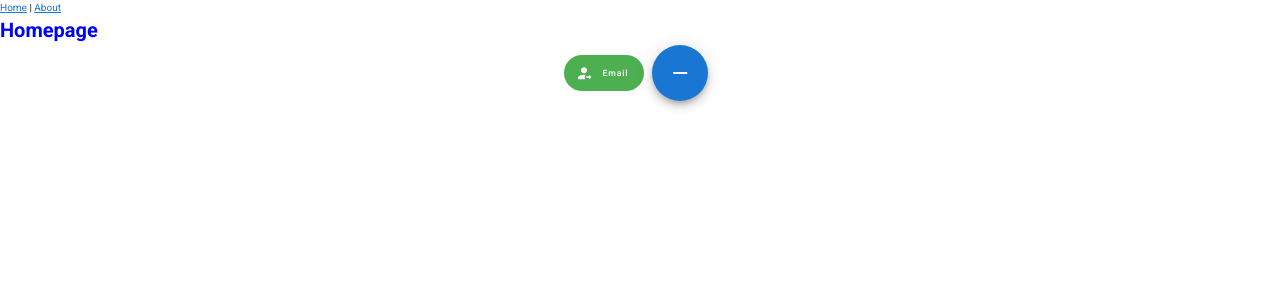
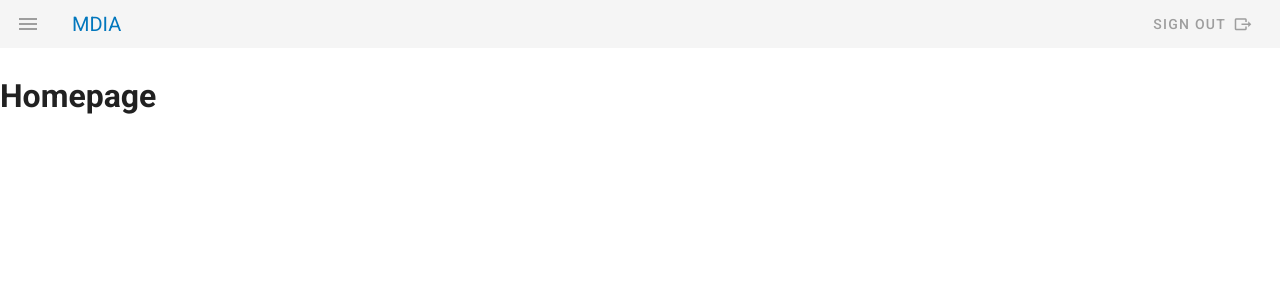
Before and after one commit to Sent1ence/capstone-1, a Vue app in the folder mdia-front/: page /#/ in a window 1280 px wide. Shown: the top 300 px of the page. Built offline with nearby package versions, Linux system fonts and the light colour scheme.

Commit message:
Prototype 2 of development

```diff
--- a/mdia-front/src/App.vue
+++ b/mdia-front/src/App.vue
@@ -1,22 +1,17 @@
 <template>
-  <v-app>
-    <div class="nav">
-      <router-link to="/">Home</router-link> |
-      <router-link to="/About">About</router-link>
-    </div>
+  <v-app id="app" class="grey ligten-4">
+    <TopNav />
     <v-content>
       <router-view></router-view>
     </v-content>
   </v-app>
 </template>
 
-
-
 <script>
+import TopNav from "./components/TopNav";
 export default {
-  name: "App",
-  data: () => ({
-    //
-  })
+  components: {
+    TopNav
+  }
 };
 </script>
--- /dev/null
+++ b/mdia-front/src/components/TopNav.vue
@@ -0,0 +1,57 @@
+<template>
+  <v-container>
+    <v-app-bar dense flat app>
+      <v-app-bar-nav-icon class="grey--text" @click="drawer = !drawer"></v-app-bar-nav-icon>
+      <v-toolbar-title class="text-uppercase light-blue--text text--darken-3">MDIA</v-toolbar-title>
+
+      <v-spacer></v-spacer>
+
+      <v-btn text color="grey">
+        <span>Sign Out</span>
+        <v-icon right>mdi-export</v-icon>
+      </v-btn>
+    </v-app-bar>
+    <v-navigation-drawer v-model="drawer" class="success" app>
+      <template v-slot:prepend>
+        <v-list-item two-line>
+          <v-list-item-avatar>
+            <img src="https://randomuser.me/api/portraits/women/69.jpg" />
+          </v-list-item-avatar>
+
+          <v-list-item-content>
+            <v-list-item-title>Jane Smith</v-list-item-title>
+            <v-list-item-subtitle>Logged In</v-list-item-subtitle>
+          </v-list-item-content>
+        </v-list-item>
+      </template>
+
+      <v-divider></v-divider>
+
+      <v-list dense nav>
+        <v-list-item v-for="item in items" :key="item.text" router :to="item.path">
+          <v-list-item-icon>
+            <v-icon>{{ item.icon }}</v-icon>
+          </v-list-item-icon>
+          <v-list-item-content>
+            <v-list-item-title>{{ item.title }}</v-list-item-title>
+          </v-list-item-content>
+        </v-list-item>
+      </v-list>
+    </v-navigation-drawer>
+  </v-container>
+</template>
+
+<script>
+export default {
+  data() {
+    return {
+      drawer: false,
+      items: [
+        { title: "Dashboard", icon: "mdi-view-dashboard", path: "/" },
+        { title: "My Account", icon: "mdi-account", path: "/Profile" },
+        { title: "About", icon: "mdi-newspaper", path: "/About" }
+      ]
+    };
+  }
+};
+</script>
--- a/mdia-front/src/sass/base/_base.scss
+++ b/mdia-front/src/sass/base/_base.scss
@@ -4,7 +4,7 @@
   box-sizing: inherit;
 }
 html {
-  font-size: 62.5%; //Defines default font size based on px 1rem = 10px; default rem is 16p
+  font-size: 16px; //Defines default font size based on px 1rem = 10px; default rem is 16p
 }
 
 body {
@@ -15,6 +15,6 @@ ul {
   list-style: none;
 }
 
-h1 {
-  color: blue;
+.v-toolbar {
+  flex: 0;
 }
--- a/mdia-front/src/views/Home.vue
+++ b/mdia-front/src/views/Home.vue
@@ -1,15 +1,6 @@
 <template>
   <div class="home">
     <h1>Homepage</h1>
-    <div class="text-center">
-      <v-btn depressed class="green white--text" rounded top>
-        <v-icon left>mdi-account-arrow-right</v-icon>
-        <span class="text-capitalize">Email</span>
-      </v-btn>
-      <v-btn class="mx-2" fab dark color="primary">
-        <v-icon light>mdi-minus</v-icon>
-      </v-btn>
-    </div>
   </div>
 </template>
 
```
